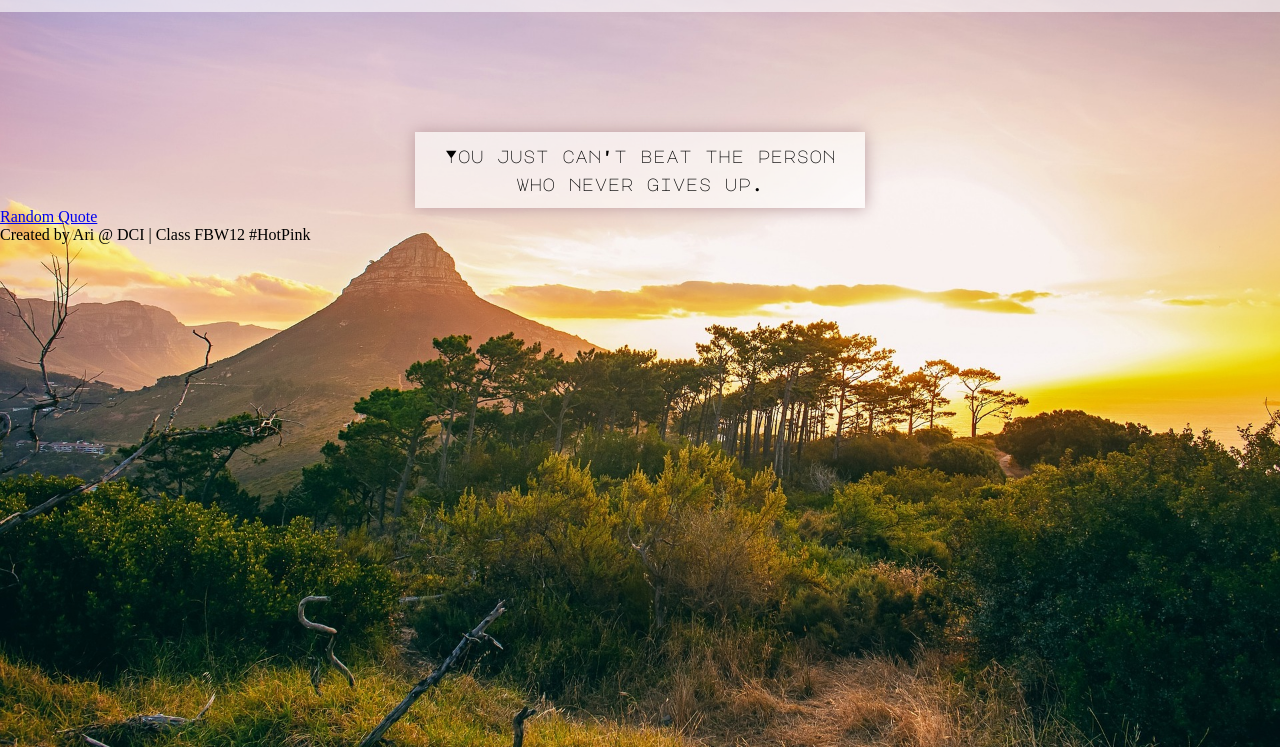
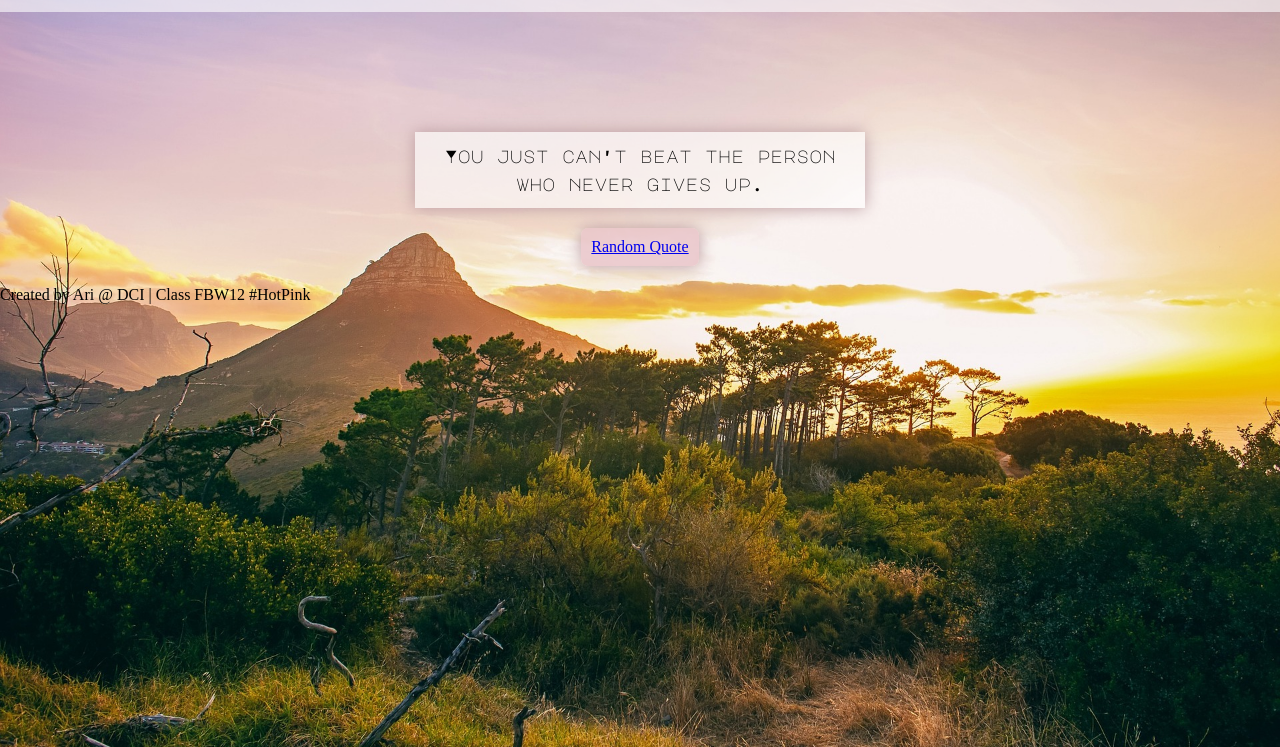
Before and after one commit to FeliOdras/Quote-Of-The-Day, a plain HTML site: page index.html in a window 1280 px wide. Shown: the part 53-800 px from the top of the page. Drawn offline with Linux system fonts and the light colour scheme.

Commit message:
Added button styles

```diff
--- a/assets/scss/partials/_main.scss
+++ b/assets/scss/partials/_main.scss
@@ -1,5 +1,6 @@
 .main-content {
     padding-top: 15vh;
+    text-align: center;
 
     .quoteOfTheDay {
         background-color: $element-background-color;
@@ -7,10 +8,21 @@
         max-width: 450px;
         margin: auto;
         padding: 10px;
-        text-align: center;
         font-family: $main-font;
         font-size: 1.1rem;
         line-height: 160%;
-        box-shadow: 0 0 15px #bc9ca1;
+        box-shadow: $element-box-shadow;
+
+    }
+
+    a {
+        &.button {
+            display: inline-block;
+            background-color: rgba(233, 195, 201, 0.8);
+            margin: 20px;
+            padding: 10px;
+            border-radius: 7px;
+            box-shadow: $element-box-shadow;
+        }
     }
 }
```
Also changed, not shown: assets/css/style.css.
